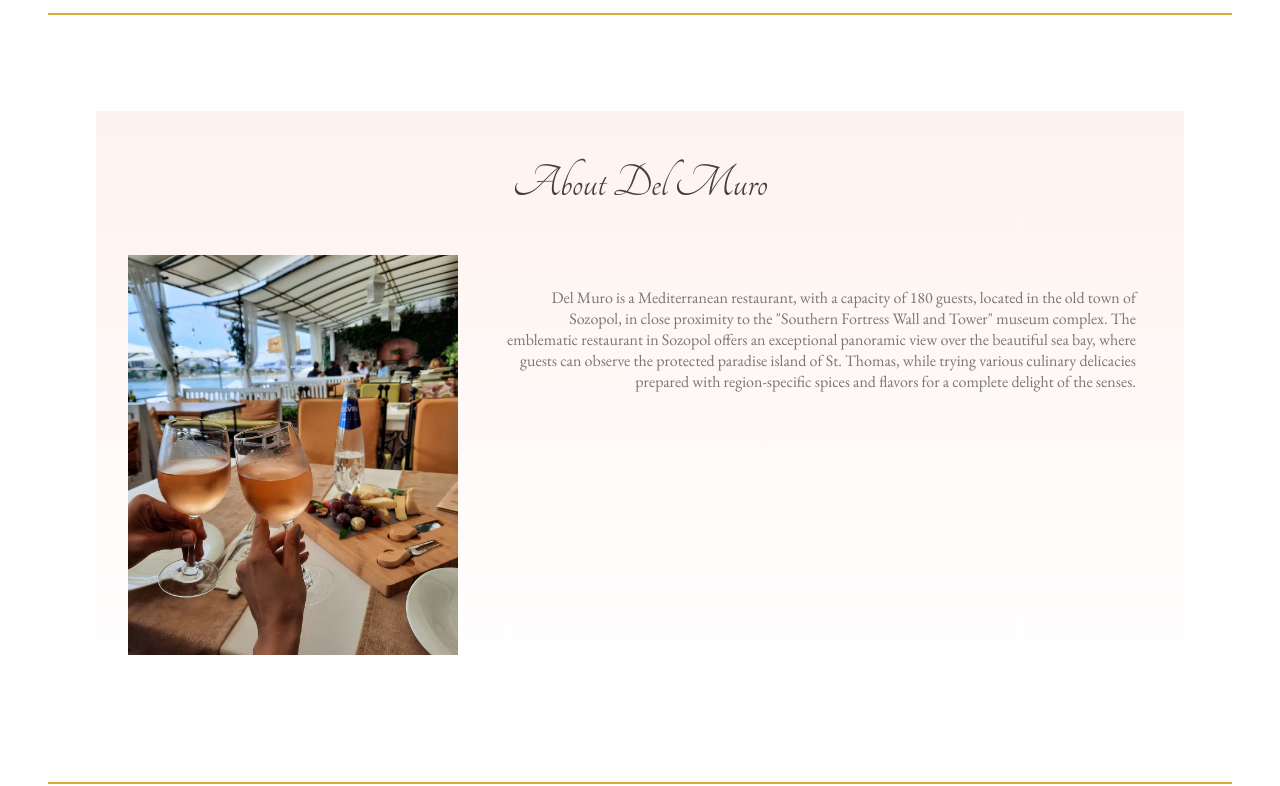
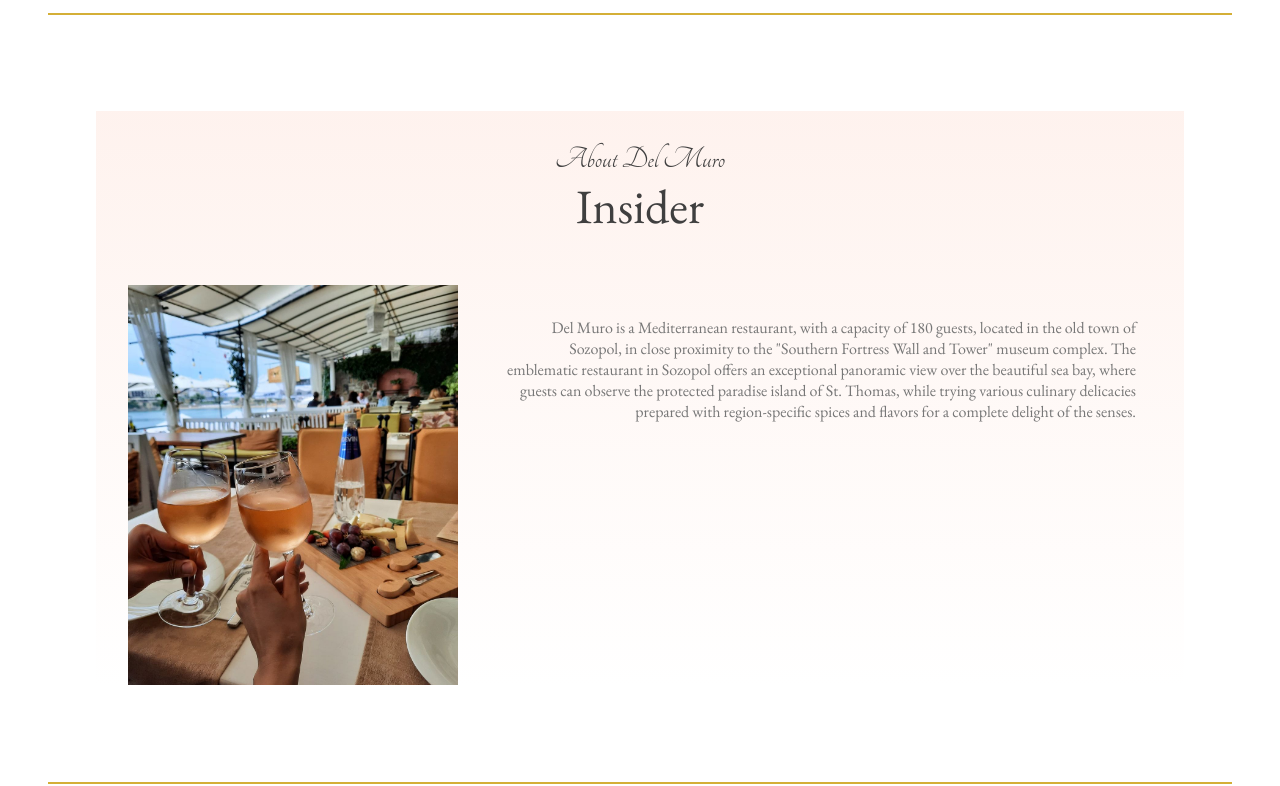
Before and after one commit to deathly-hallowSEV/DelMuro, a plain HTML site: page index.html in a window 1280 px wide. Shown: the part 874-1660 px from the top of the page. Drawn offline with nearby package versions, Linux system fonts and the light colour scheme; a web font is replaced by a local one.

Commit message:
update HTML CSS menu and index

```diff
--- a/index.html
+++ b/index.html
@@ -40,6 +40,7 @@
     <section class ="about-section about-DelMuro">
 
         <h2 class ="about-header">About Del Muro</h2>
+        <h2 class ="about-main-header">Insider</h2>
         <img class="experience-image experience-delMuro" src="images/loveWine.jpg" alt="Cheers Love">
         <p class="about-paragraph"> Del Muro is a Mediterranean restaurant, with a capacity of 180 guests, located in the old town of
             Sozopol, in close proximity to the "Southern Fortress Wall and Tower" museum complex.
@@ -62,6 +63,7 @@
     <section class ="about-section about-wall">
 
         <h2 class ="about-header">About The Fortress Wall</h2>
+        <h2 class ="about-main-header">Ambience</h2>
         <img class="experience-image experience-wall" src="images/wall/wall3.jpg" alt="Cheers Love">
         <p class="about-paragraph"> Del Muro is a Mediterranean restaurant, with a capacity of 180 guests, located in the old town of
             Sozopol, in close proximity to the "Southern Fortress Wall and Tower" museum complex.
@@ -79,7 +81,7 @@
             <h3 class="footer-header">Contact Us</h3>
             <ul class="footer-ul contactUs">
                 <li><span>Phone: +359896367717</span></li>
-                <li><span>Email: delMuro@kralevgroup.com</span></li>
+                <li><span>Email: DelMuro@kralevgroup.com</span></li>
                 <li><span>Send us a message</span></li>
             </ul>
         </span>
--- a/styles.css
+++ b/styles.css
@@ -13,6 +13,7 @@ html, body{
     margin: 0;
     padding: 0;
 }
+
 .navUL {
     margin: 0;
 }
@@ -22,7 +23,7 @@ html, body{
 .navUL a{
     display: inline-block;
     padding: 2em;
-    color: white;
+    color: rgb(255, 255, 255);
     text-decoration: none;
     text-transform: uppercase;
 
@@ -115,12 +116,21 @@ html, body{
     padding: 1em;
     text-align: right;
 }
+.about-main-header{
+    font-family: EB Garamond;
+    font-weight: lighter;
+    color:  rgb(63, 63, 63);
+    font-size: 3em;
+    padding-bottom: 1em;
+    margin: 0;
+    text-align: center;
+}
 .about-header{
     font-family: Tangerine;
     font-weight: lighter;
     color: rgb(63, 63, 63);
-    font-size: 3em;
-    padding: 1em;
+    font-size: 2em;
+    padding-top: 1em;
     margin: 0;
     text-align: center;
 }
```
